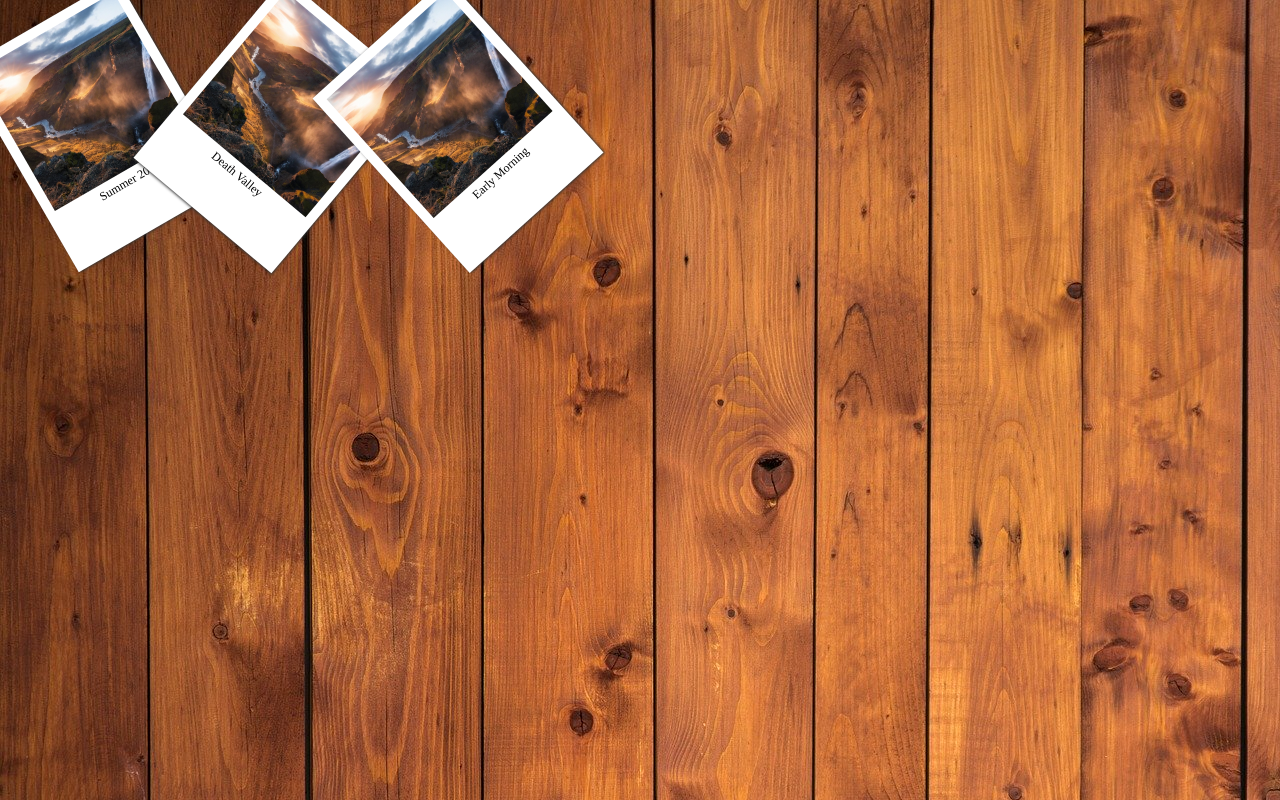
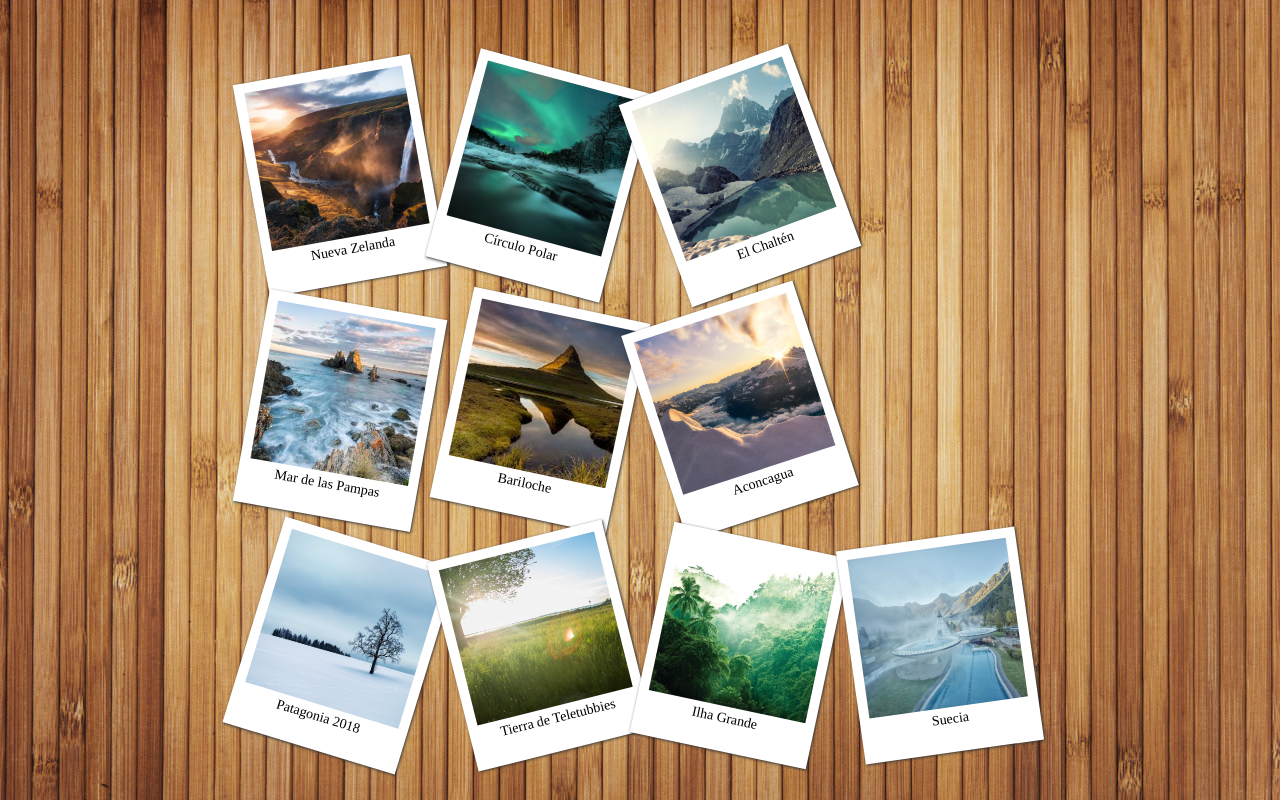
Before and after one commit to merilaclau/ADA-Clase13, a plain HTML site: page index.html in a window 1280 px wide. Drawn offline with Linux system fonts and the light colour scheme; a web font is replaced by a local one.

Commit message:
Segundo Commit - Fotitos Polaroid

```diff
--- a/index.html
+++ b/index.html
@@ -7,19 +7,60 @@
     <link rel="stylesheet" href="style.css">
 </head>
 <body>
+    <div class="container container-first">
         <figure class="polaroid polaroid1">
             <img src="img/cascada.jpg" alt="cascada">
-            <figcaption>Summer 2014</figcaption>
+            <figcaption>Nueva Zelanda</figcaption>
         </figure>
 
         <figure class="polaroid polaroid2">
-            <img src="img/cascada.jpg" alt="cascada">
-            <figcaption>Death Valley</figcaption>
+            <img src="img/aurora.jpg" alt="cascada">
+            <figcaption>Círculo Polar</figcaption>
         </figure>
 
         <figure class="polaroid polaroid3">
-            <img src="img/cascada.jpg" alt="cascada">
-            <figcaption>Early Morning</figcaption>
+            <img src="img/lago.jpg" alt="cascada">
+            <figcaption>El Chaltén</figcaption>
         </figure>
+    </div>
+
+    <div class="container">
+        <figure class="polaroid polaroid4">
+            <img src="img/mar.jpeg" alt="cascada">
+            <figcaption>Mar de las Pampas</figcaption>
+        </figure>
+
+        <figure class="polaroid polaroid5">
+            <img src="img/montaña.jpeg" alt="cascada">
+            <figcaption>Bariloche</figcaption>
+        </figure>
+
+        <figure class="polaroid polaroid6">
+            <img src="img/montaña2.jpg" alt="cascada">
+            <figcaption>Aconcagua</figcaption>
+        </figure>
+    </div>
+
+    <div class="container">
+        <figure class="polaroid polaroid7">
+            <img src="img/nieve.jpeg" alt="cascada">
+            <figcaption>Patagonia 2018</figcaption>
+        </figure>
+
+        <figure class="polaroid polaroid8">
+            <img src="img/pasto.jpg" alt="cascada">
+            <figcaption>Tierra de Teletubbies</figcaption>
+        </figure>
+
+        <figure class="polaroid polaroid9">
+            <img src="img/selva.jpg" alt="cascada">
+            <figcaption>Ilha Grande</figcaption>
+        </figure>
+
+        <figure class="polaroid polaroid10">
+            <img src="img/suecia.webp" alt="cascada">
+            <figcaption>Suecia</figcaption>
+        </figure>
+    </div>
 </body>
 </html>
--- a/style.css
+++ b/style.css
@@ -8,10 +8,12 @@
   }
 
 body {
-    background-image: url(img/fondo.jpg);
+    background-image: url(img/wood.jpg);
     display: flex;
     font-family: 'Cedarville Cursive';
     background-repeat: no-repeat;
+    flex-direction: column;
+    align-items: center;
 }
 
 figure
@@ -25,43 +27,124 @@ img {
 
 figcaption {
     text-align: center;
-    font-size: 12px;
+    font-size: 14px;
+}
+
+.container {
+    display: flex;
+    width: 800px;
+}
+
+.container-first {
+    padding-top: 50px;
 }
 
 .polaroid {
     background-color: white;
     width: 160px;
-    height: 220px;
+    height: 200px;
     padding: 10px 10px 5px 10px;
     box-shadow: 1px 1px 3px #333;
+    margin: 10px;
 }
 
 .polaroid1 {
-    transform: rotate(-30deg);
-    transition: transform 0.5s linear;
+    transform: rotate(-10deg);
+    transition: transform 0.2s ease-in; /*box-shadow 0.2 ease-in;*/
 }
 
 .polaroid1:hover {
-    transform: translate(40px,80px) rotate(0) scale(1.2);
+    /*box-shadow: 1px 1px 15px #4a4a4a;*/
+    transform: rotate(0) scale(1.35);
     z-index: 20;
 }
 
 .polaroid2 {
-    transform: rotate(40deg);
-    transition: transform 0.5s linear;
+    transform: rotate(15deg);
+    transition: transform 0.2s ease-in;
 }
 
 .polaroid2:hover {
-    transform: translate(90px,80px)rotate(0) scale(1.2);
+    transform: rotate(0) scale(1.35);
     z-index: 20;
 }
 
 .polaroid3 {
-    transform: rotate(-42deg);
-    transition: transform 0.5s linear;
+    transform: rotate(-20deg);
+    transition: transform 0.2s ease-in;
 }
 
 .polaroid3:hover {
-    transform: translate(130px,80px)rotate(0) scale(1.2);
+    transform: rotate(0) scale(1.35);
     z-index: 20;
 }
+
+.polaroid4 {
+    transform: rotate(10deg);
+    transition: transform 0.2s ease-in;
+}
+
+.polaroid4:hover {
+    transform: rotate(0) scale(1.35);
+    z-index: 20;
+}
+
+.polaroid5 {
+    transform: rotate(12deg);
+    transition: transform 0.2s ease-in;
+}
+
+.polaroid5:hover {
+    transform: rotate(0) scale(1.35);
+    z-index: 20;
+}
+
+.polaroid6 {
+    transform: rotate(-18deg);
+    transition: transform 0.2s ease-in;
+}
+
+.polaroid6:hover {
+    transform: rotate(0) scale(1.35);
+    z-index: 20;
+}
+
+.polaroid7 {
+    transform: rotate(17deg);
+    transition: transform 0.2s ease-in;
+}
+
+.polaroid7:hover {
+    transform: rotate(0) scale(1.35);
+    z-index: 20;
+}
+
+.polaroid8 {
+    transform: rotate(-14deg);
+    transition: transform 0.2s ease-in;
+}
+
+.polaroid8:hover {
+    transform: rotate(0) scale(1.35);
+    z-index: 20;
+}
+
+.polaroid9 {
+    transform: rotate(12deg);
+    transition: transform 0.2s ease-in;
+}
+
+.polaroid9:hover {
+    transform: rotate(0) scale(1.35);
+    z-index: 20;
+}
+
+.polaroid10 {
+    transform: rotate(-8deg);
+    transition: transform 0.2s ease-in;
+}
+
+.polaroid10:hover {
+    transform: rotate(0) scale(1.35);
+    z-index: 20;
+}
```
Also changed, not shown: img/aurora.jpg (added), img/fondo.jpg (deleted), img/lago.jpg (added), img/montaña2.jpg (renamed from img/montaña.jpg), img/pasto.jpg (added), img/selva.jpg (added), img/suecia.webp (added), img/wood.jpg (added).
